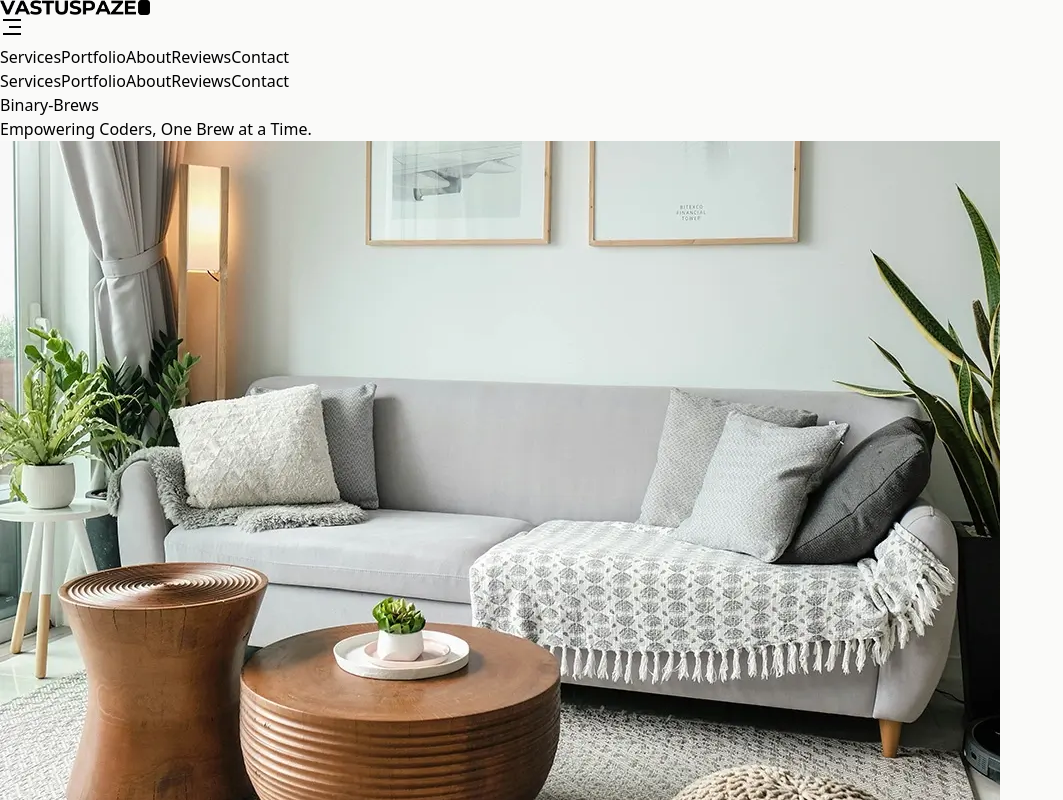
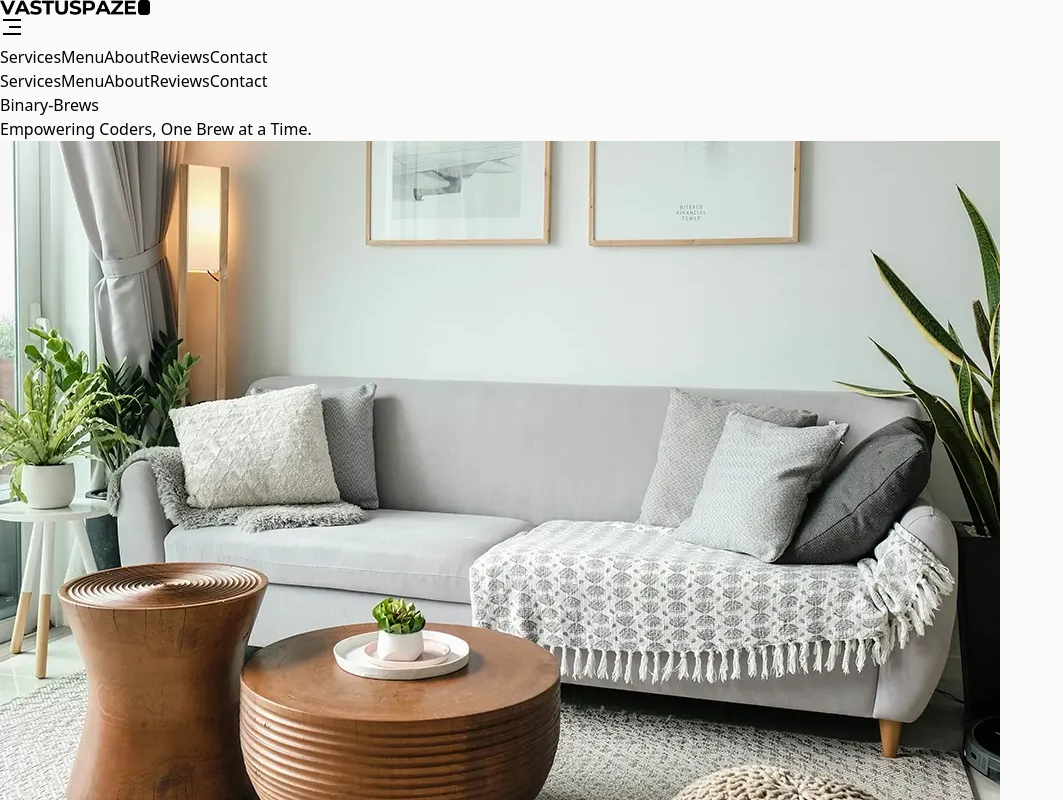
Before and after one commit to JustinCodes0/React-Tailwind-Project, a React (Vite) app: page / in a window 1280 px wide. Shown: the top 800 px of the page, without its empty margins (0-1063 px from the left). Built offline with nearby package versions, Linux system fonts and the light colour scheme.

Commit message:
Add files via upload

```diff
--- a/src/constants/index.js
+++ b/src/constants/index.js
@@ -23,8 +23,8 @@ export const LINKS = [
     link: "#services",
   },
   {
-    name: "Portfolio",
-    link: "#portfolio",
+    name: "Menu",
+    link: "#menu",
   },
   {
     name: "About",
```
